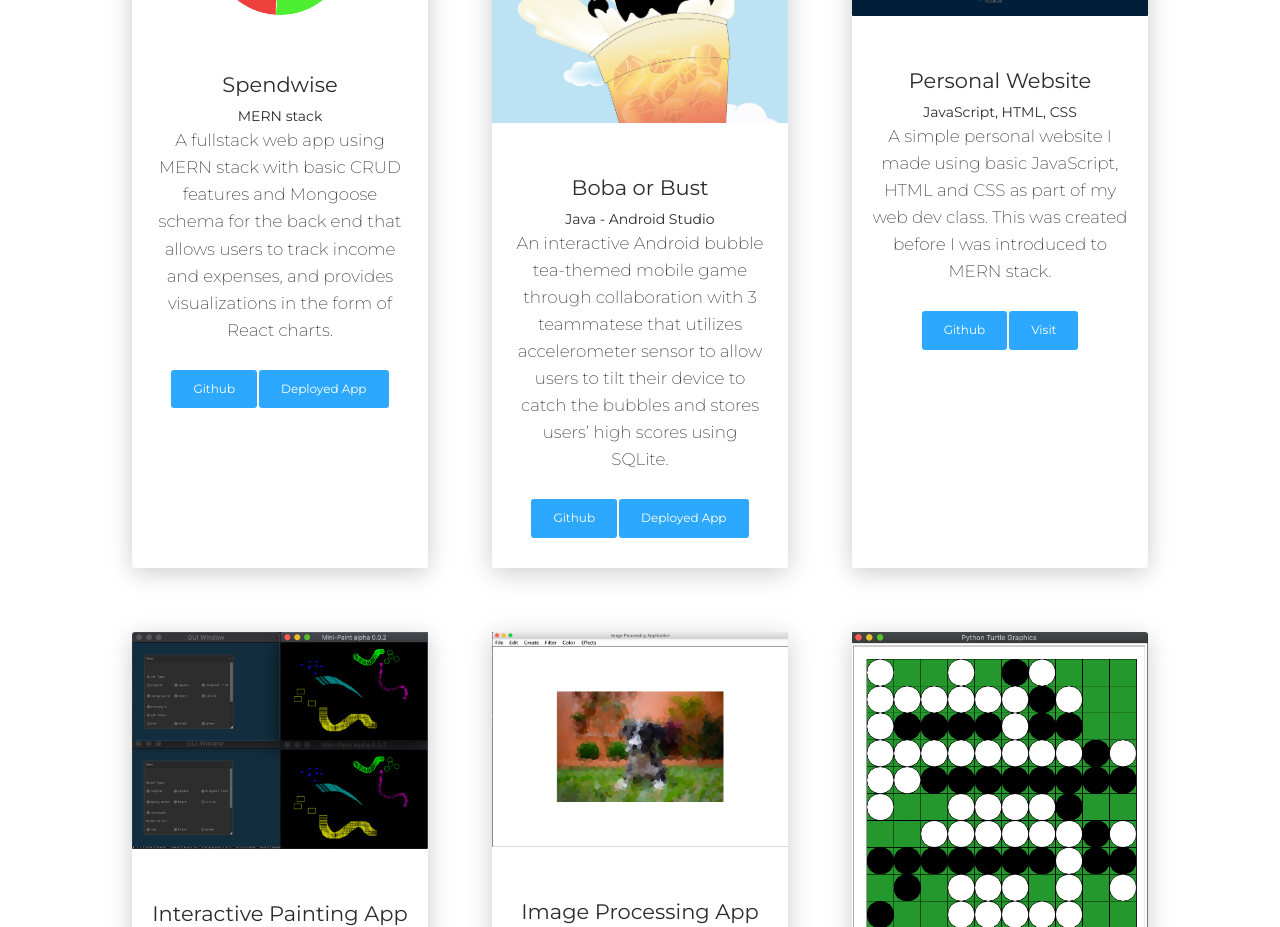
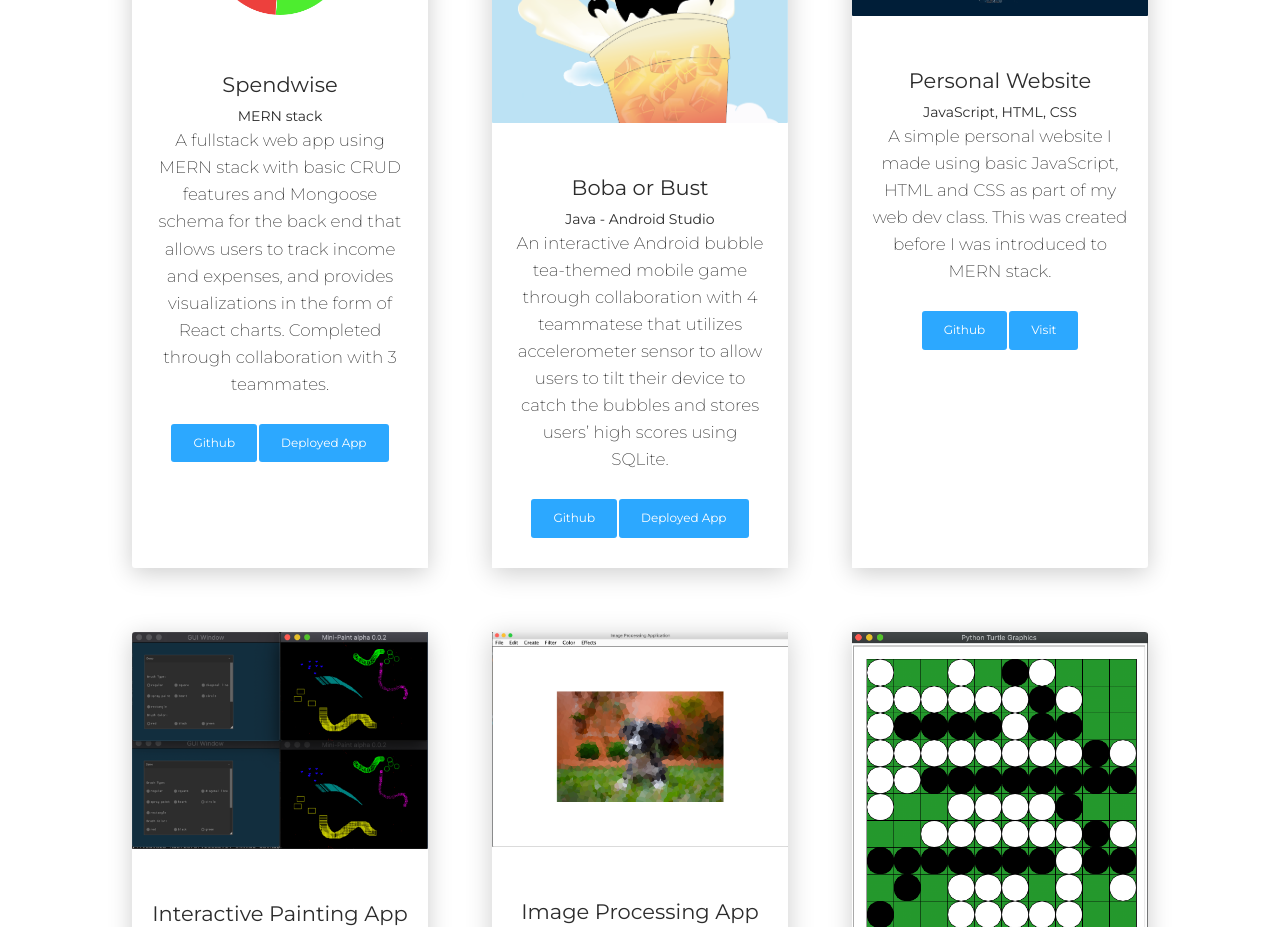
Before and after one commit to loitruong2412/PersonalWebsite, a React (Create React App) app: page /projects in a window 1280 px wide. Shown: the part 840-1767 px from the top of the page. Built offline with nearby package versions, Linux system fonts and the light colour scheme.

Commit message:
modified projects

```diff
--- a/src/components/Projects.jsx
+++ b/src/components/Projects.jsx
@@ -44,7 +44,7 @@ export default function Projects() {
                   <CardBody>
                     <CardTitle tag="h4">Spendwise</CardTitle>
                     <CardSubtitle>MERN stack</CardSubtitle>
-                    <CardText>A fullstack web app using MERN stack with basic CRUD features and Mongoose schema for the back end that allows users to track income and expenses, and provides visualizations in the form of React charts.</CardText>
+                    <CardText>A fullstack web app using MERN stack with basic CRUD features and Mongoose schema for the back end that allows users to track income and expenses, and provides visualizations in the form of React charts. Completed through collaboration with 3 teammates.</CardText>
                     <Button
                       color="info"
                       target="_blank"
@@ -66,7 +66,7 @@ export default function Projects() {
                   <CardBody>
                     <CardTitle tag="h4">Boba or Bust</CardTitle>
                     <CardSubtitle>Java - Android Studio</CardSubtitle>
-                    <CardText>An interactive Android bubble tea-themed mobile game through collaboration with 3 teammatese that utilizes accelerometer sensor to allow users to tilt their device to catch the bubbles and stores users’ high scores using SQLite.</CardText>
+                    <CardText>An interactive Android bubble tea-themed mobile game through collaboration with 4 teammatese that utilizes accelerometer sensor to allow users to tilt their device to catch the bubbles and stores users’ high scores using SQLite.</CardText>
                     <Button
                       color="info"
                       target="_blank"
```
